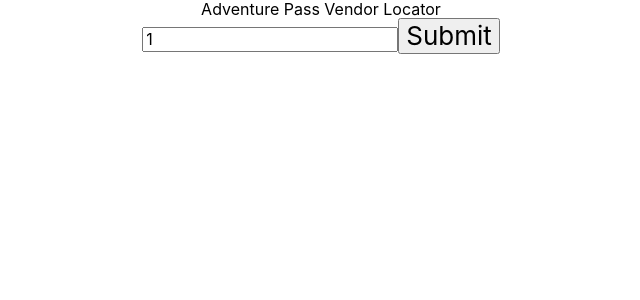
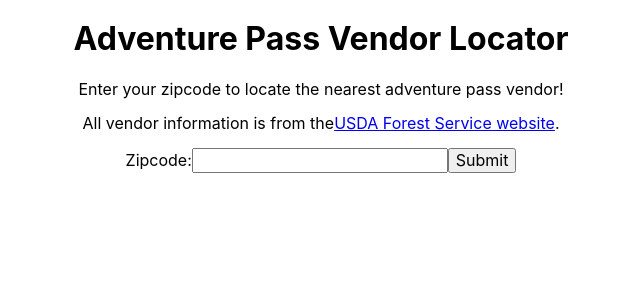
Before and after one commit to eunicode/adventure-pass-locator, a React (Vite) app: page / in a window 1280 px wide. Shown: the top 300 px of the page, without its empty margins (319-959 px from the left). Built offline with nearby package versions, Linux system fonts and the light colour scheme.

Commit message:
Create Form component

```diff
--- a/src/App.tsx
+++ b/src/App.tsx
@@ -2,21 +2,26 @@ import React, { useState } from "react";
 import logo from "./logo.svg";
 import "normalize.css";
 import "./App.css";
+import Form from "./components/Form";
+import Header from "./components/Header";
 
 const App = () => {
   return (
     <div className="App">
-      <header>Adventure Pass Vendor Locator</header>
-      <form>
-        <label htmlFor=""></label>
-        <input
-          type="text"
-          name=""
-          value={1}
-          onChange={() => console.log("hi")}
-        ></input>
-        <button type="submit">Submit</button>
-      </form>
+      <Header />
+      <section>
+        <p>Enter your zipcode to locate the nearest adventure pass vendor!</p>
+        <p>
+          All vendor information is from the
+          <a href="https://www.fs.usda.gov/detailfull/r5/passes-permits/recreation/?cid=STELPRDB5181410&width=full">
+            USDA Forest Service website
+          </a>
+          .
+        </p>
+      </section>
+      <section>
+        <Form />
+      </section>
     </div>
   );
 };
--- /dev/null
+++ b/src/components/Form.tsx
@@ -0,0 +1,33 @@
+import React, { useState, useContext } from "react";
+import { Context } from "../Context";
+
+const Form = () => {
+  const [zipcode, setZipcode] = useState("");
+
+  const handleSubmit = (e) => {
+    e.preventDefault();
+    alert(`Submitting zipcode: ${zipcode}`);
+  };
+
+  return (
+    <form onSubmit={handleSubmit}>
+      <label htmlFor="">
+        Zipcode:
+        <input
+          type="text"
+          name=""
+          value={zipcode}
+          onChange={(e) => setZipcode(e.target.value)}
+        />
+      </label>
+      {/* <button type="submit">Submit</button> */}
+      <input type="submit" />
+    </form>
+  );
+};
+
+export default Form;
+
+/*
+https://rangle.io/blog/simplifying-controlled-inputs-with-hooks/
+ */
--- /dev/null
+++ b/src/components/Header.tsx
@@ -0,0 +1,11 @@
+import React from "react";
+
+const Header = () => {
+  return (
+    <header>
+      <h1>Adventure Pass Vendor Locator</h1>
+    </header>
+  );
+};
+
+export default Header;
```
